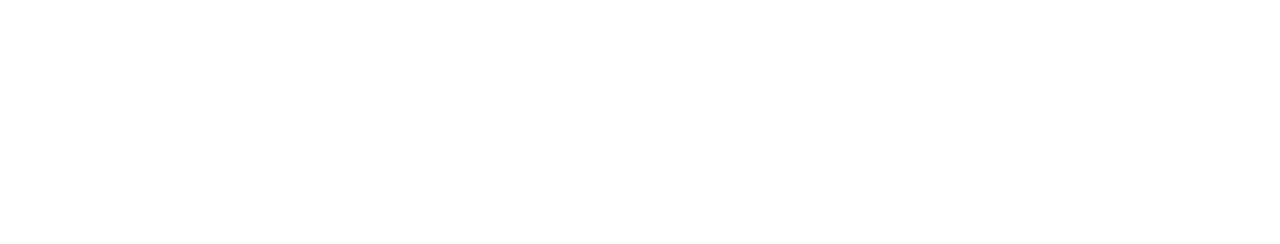
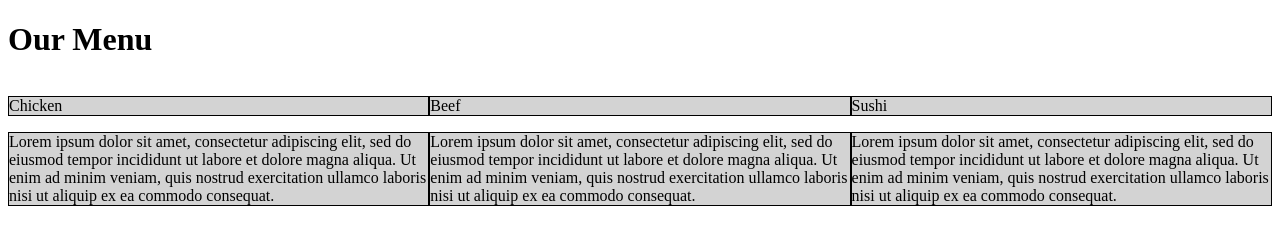
Before and after one commit to misqu/coursera-web, a plain HTML site: page mod2sol/index.html in a window 1280 px wide. Drawn offline with Linux system fonts and the light colour scheme.

Commit message:
Layouts defined

```diff
--- a/mod2sol/index.html
+++ b/mod2sol/index.html
@@ -1,9 +1,65 @@
 <!DOCTYPE html>
 <html>
 <head>
-	<title></title>
+	<title>Assignment Solution for Module 2</title>
+	<style>
+		p {
+			border: 1px solid black;
+			background-color: lightgrey;
+			margin-right: auto;
+			margin-left: auto;
+		}
+
+		@media (min-width: 992px) {
+			.col-lg-4 {
+				float: left;
+			}
+			.col-lg-4 {
+				width: 33.33%;
+			}
+		}
+
+		@media (min-width: 768px) and (max-width: 991px) {
+			.col-md-6, .col-md-12 {
+				float: left;
+ 			}
+			.col-md-6 {
+				width: 50%;
+			}
+			.col-md-12 {
+				width: 100%;
+			}
+		}
+
+		@media (max-width: 767px) {
+			.col-sm-12 {
+				float: left;
+			}
+			.col-sm-12 {
+				width: 100%;
+			}
+		}
+
+	</style>
 </head>
 <body>
 
+<h1>Our Menu</h1>
+
+<div class="row">
+	<div class="col-lg-4 col-md-6 col-sm-12">
+		<p>Chicken</p>
+		<p>Lorem ipsum dolor sit amet, consectetur adipiscing elit, sed do eiusmod tempor incididunt ut labore et dolore magna aliqua. Ut enim ad minim veniam, quis nostrud exercitation ullamco laboris nisi ut aliquip ex ea commodo consequat.</p>
+	</div>
+	<div class="col-lg-4 col-md-6 col-sm-12">
+		<p>Beef</p>
+		<p>Lorem ipsum dolor sit amet, consectetur adipiscing elit, sed do eiusmod tempor incididunt ut labore et dolore magna aliqua. Ut enim ad minim veniam, quis nostrud exercitation ullamco laboris nisi ut aliquip ex ea commodo consequat.</p>
+	</div>
+	<div class="col-lg-4 col-md-12 col-sm-12">
+		<p>Sushi</p>
+		<p>Lorem ipsum dolor sit amet, consectetur adipiscing elit, sed do eiusmod tempor incididunt ut labore et dolore magna aliqua. Ut enim ad minim veniam, quis nostrud exercitation ullamco laboris nisi ut aliquip ex ea commodo consequat.</p>
+	</div>
+</div>
+
 </body>
 </html>
```
